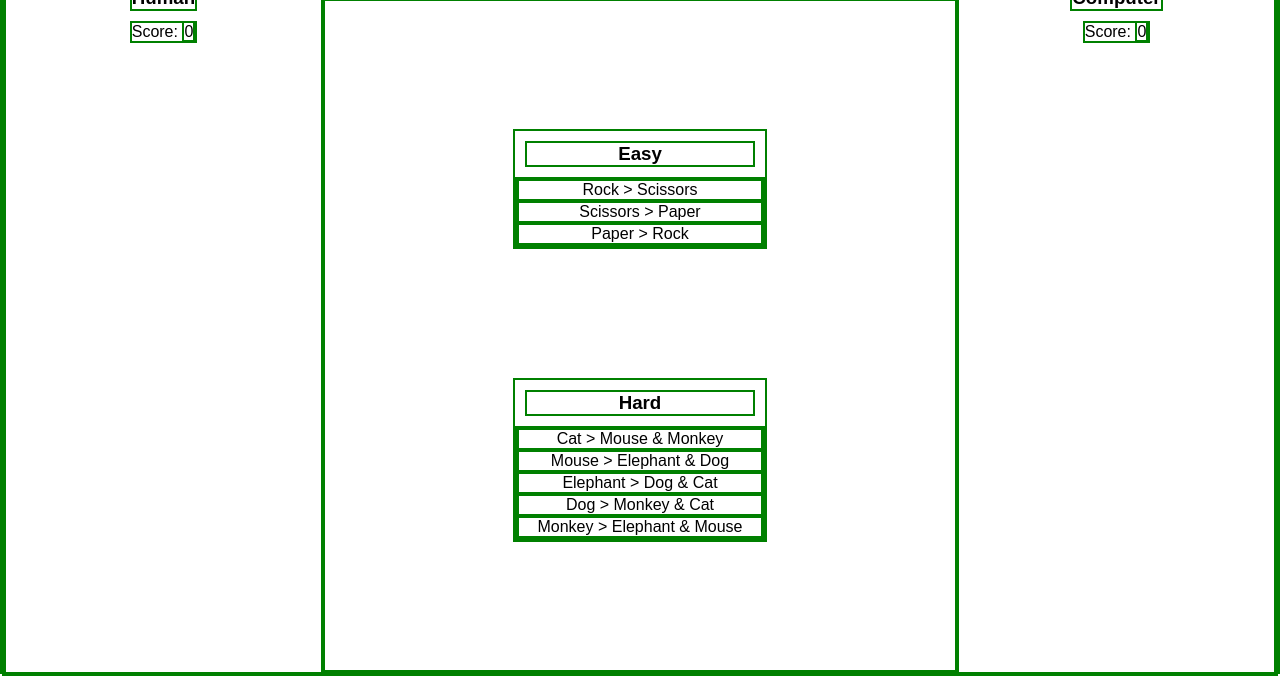
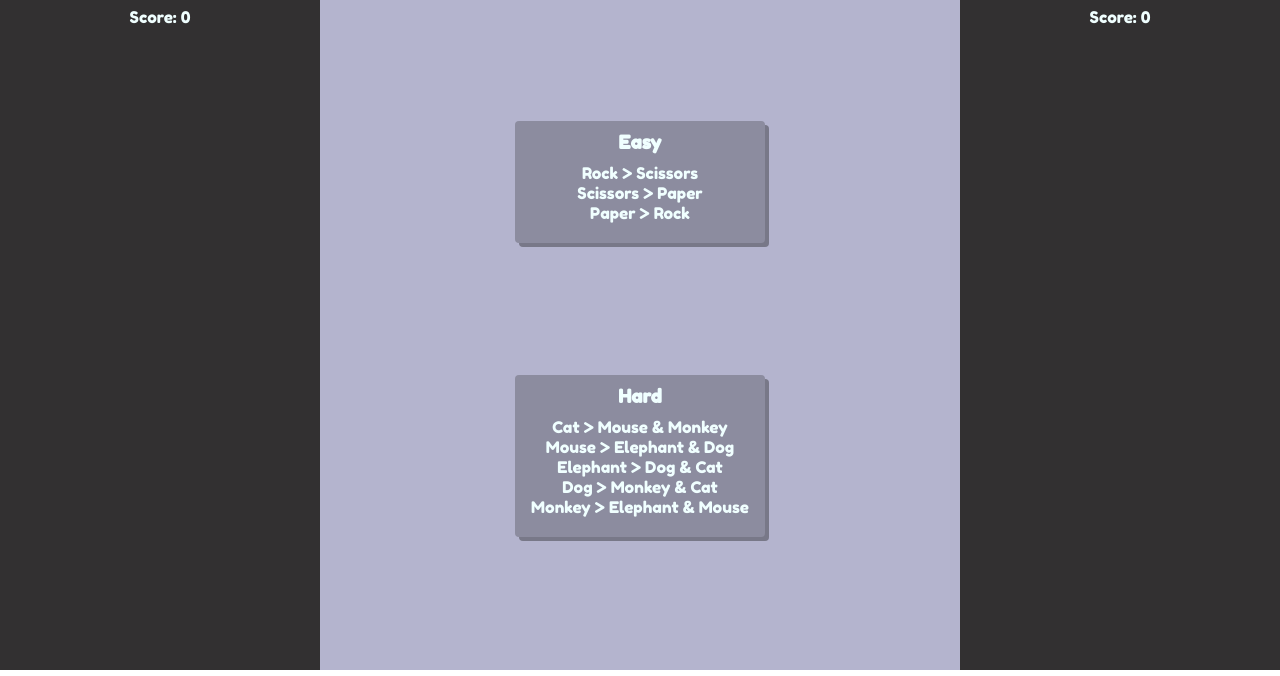
Before and after one commit to kirkhauck/rock-paper-scissors, a plain HTML site: page index.html in a window 1280 px wide. Shown: the part 130-806 px from the top of the page. Drawn offline with Linux system fonts and the light colour scheme.

Commit message:
Add basic background colors, hover states, and mode button stylings

```diff
--- a/index.html
+++ b/index.html
@@ -4,6 +4,7 @@
     <meta charset="UTF-8">
     <meta http-equiv="X-UA-Compatible" content="IE=edge">
     <meta name="viewport" content="width=device-width, initial-scale=1.0">
+    <link rel="preconnect" href="https://fonts.googleapis.com"><link rel="preconnect" href="https://fonts.gstatic.com" crossorigin><link href="https://fonts.googleapis.com/css2?family=Fredoka+One&display=swap" rel="stylesheet">
     <link rel="stylesheet" href="styles.css">
     <title>Rock Paper Scissors</title>
   </head>
--- a/src/scripts.js
+++ b/src/scripts.js
@@ -39,8 +39,6 @@ hardModeSection.addEventListener('click', function() {
 });
 
 // Functions
-
-
 function setupEasyGame() {
   board.changeBoard('easy')
   subtitle.innerText = 'Choose your fighter!';
--- a/styles.css
+++ b/styles.css
@@ -1,7 +1,7 @@
 * {
   margin: 0;
-  border: 2px solid green;
-  font-family: sans-serif;
+  /* border: 2px solid green; */
+  font-family: 'Fredoka One', cursive;
 }
 
 .hidden {
@@ -28,6 +28,11 @@ main {
   display: flex;
   flex-direction: column;
   align-items: center;
+  background-color: #b4b4ce;
+}
+
+button {
+  cursor: pointer;
 }
 
 .gameboard {
@@ -37,6 +42,7 @@ main {
   flex-direction: column;
   align-items: center;
   justify-content: space-evenly;
+  /* background-color: aqua; */
 }
 
 .game-display {
@@ -46,7 +52,22 @@ main {
 
 .mode-selection {
   width: 250px;
+  padding-bottom: 20px;
+  border-radius: 4px;
+  color:#f0ffff;
+  background-color: #8c8c9f;
+  box-shadow: 4px 4px #787888;
   text-align: center;
+  cursor: pointer;
+}
+
+.mode-selection:hover {
+  background-color: #757583;
+}
+
+.mode-selection:active {
+  box-shadow: 1px, 1px, black;
+  transform: translateY(3px);
 }
 
 ul {
@@ -60,6 +81,8 @@ ul {
   display: flex;
   flex-direction: column;
   align-items: center;
+  color: #f0ffff;
+  background-color: #323031;
 }
 
 img {
@@ -70,4 +93,5 @@ img {
 .fighter {
   width: 200px;
   height: 200px;
+  cursor: pointer;
 }
```
